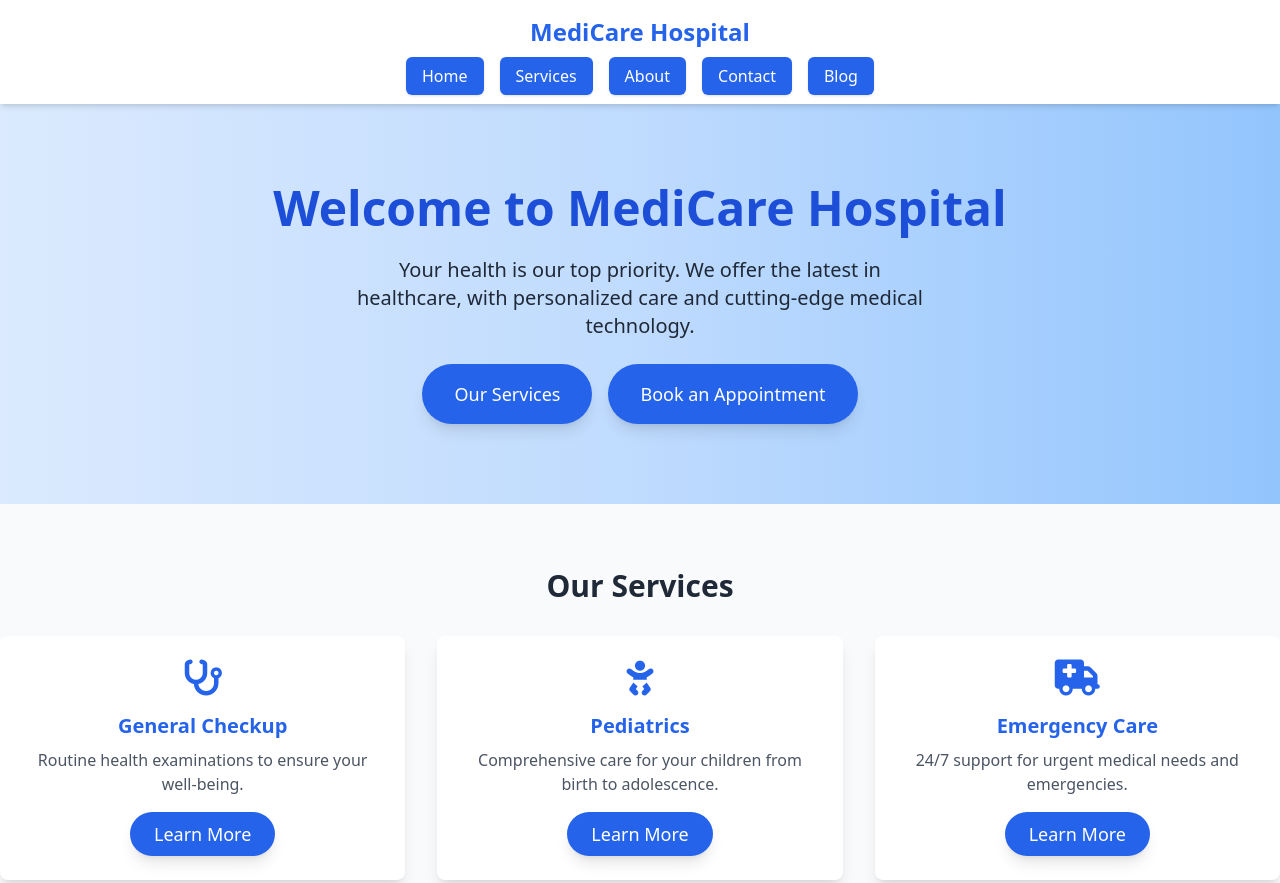
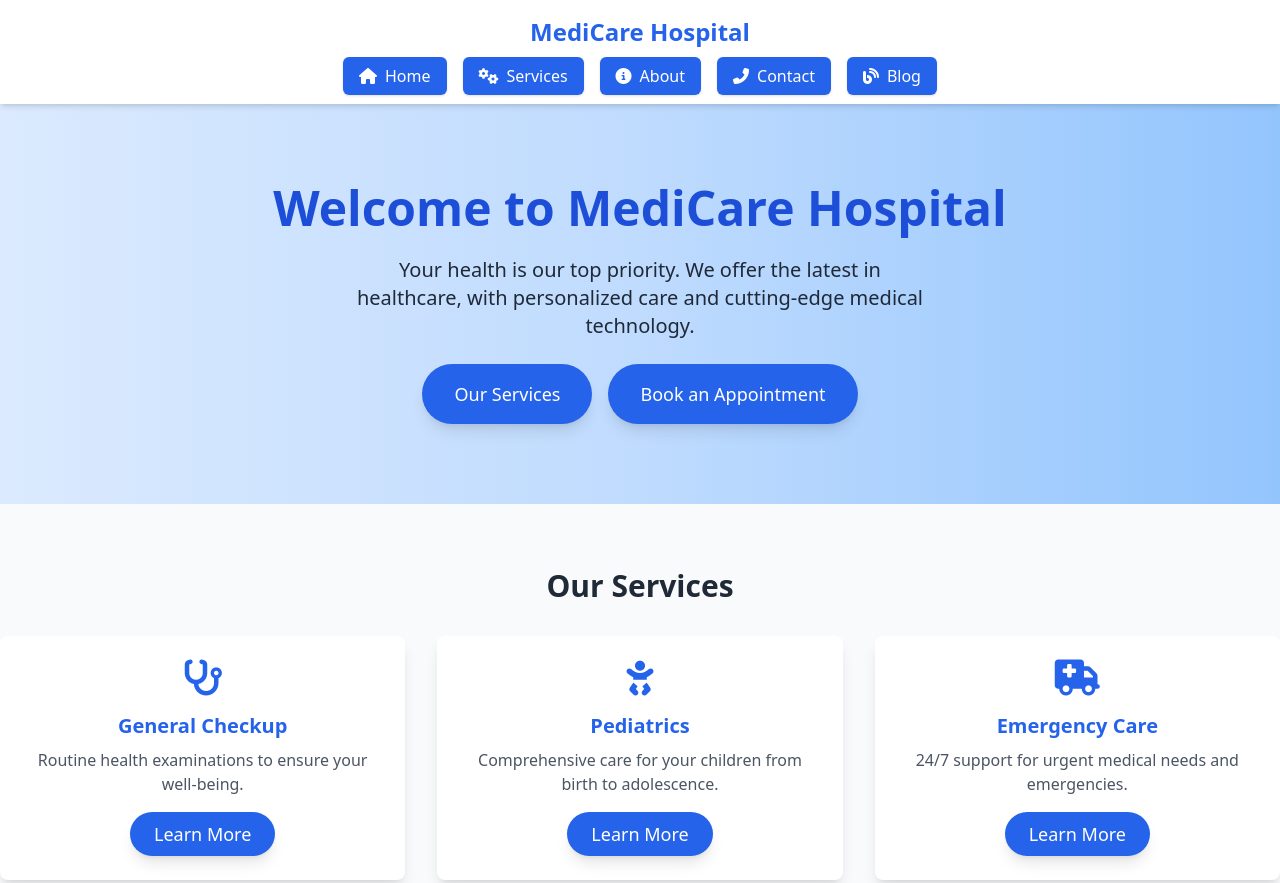
Before and after one commit to JumaAlpha/medicare, a plain HTML site: page index.html in a window 1280 px wide. Shown: the top 883 px of the page. Drawn offline with nearby package versions, Linux system fonts and the light colour scheme.

Commit message:
update with icons

```diff
--- a/index.html
+++ b/index.html
@@ -80,7 +80,7 @@
             }
 
             /* Adjust image in About Section */
-            #about .md\\:w-1\\/2 img {
+            #about .md\\:w-1\\2 img {
                 width: 100%;
             }
 
@@ -114,6 +114,8 @@
             }
         }
     </style>
+    <script src="https://kit.fontawesome.com/a076d05399.js"></script>
+
 </head>
 
 <body class="bg-gray-50">
@@ -127,32 +129,42 @@
                     <li>
                         <a href="#home"
                             class="bg-blue-600 text-white px-4 py-2 rounded-md shadow hover:bg-blue-700 transition"
-                            data-target="home">Home</a>
+                            data-target="home">
+                            <i class="fas fa-home mr-2"></i>Home
+                        </a>
                     </li>
                     <li>
                         <a href="#services"
                             class="bg-blue-600 text-white px-4 py-2 rounded-md shadow hover:bg-blue-700 transition"
-                            data-target="services">Services</a>
+                            data-target="services">
+                            <i class="fas fa-cogs mr-2"></i>Services
+                        </a>
                     </li>
                     <li>
                         <a href="#about"
                             class="bg-blue-600 text-white px-4 py-2 rounded-md shadow hover:bg-blue-700 transition"
-                            data-target="about">About</a>
+                            data-target="about">
+                            <i class="fas fa-info-circle mr-2"></i>About
+                        </a>
                     </li>
                     <li>
                         <a href="#contact"
                             class="bg-blue-600 text-white px-4 py-2 rounded-md shadow hover:bg-blue-700 transition"
-                            data-target="contact">Contact</a>
+                            data-target="contact">
+                            <i class="fas fa-phone-alt mr-2"></i>Contact
+                        </a>
                     </li>
                     <li>
                         <a href="blog.html"
-                            class="bg-blue-600 text-white px-4 py-2 rounded-md shadow hover:bg-blue-700 transition"
-                            >Blog</a>
+                            class="bg-blue-600 text-white px-4 py-2 rounded-md shadow hover:bg-blue-700 transition">
+                            <i class="fas fa-blog mr-2"></i>Blog
+                        </a>
                     </li>
                 </ul>
             </nav>
         </div>
     </header>
+
     <!-- Hero Section -->
     <section id="home" class="bg-gradient-to-r from-blue-100 via-blue-200 to-blue-300 py-20">
         <div class="container mx-auto text-center flex flex-col items-center space-y-6">
```
